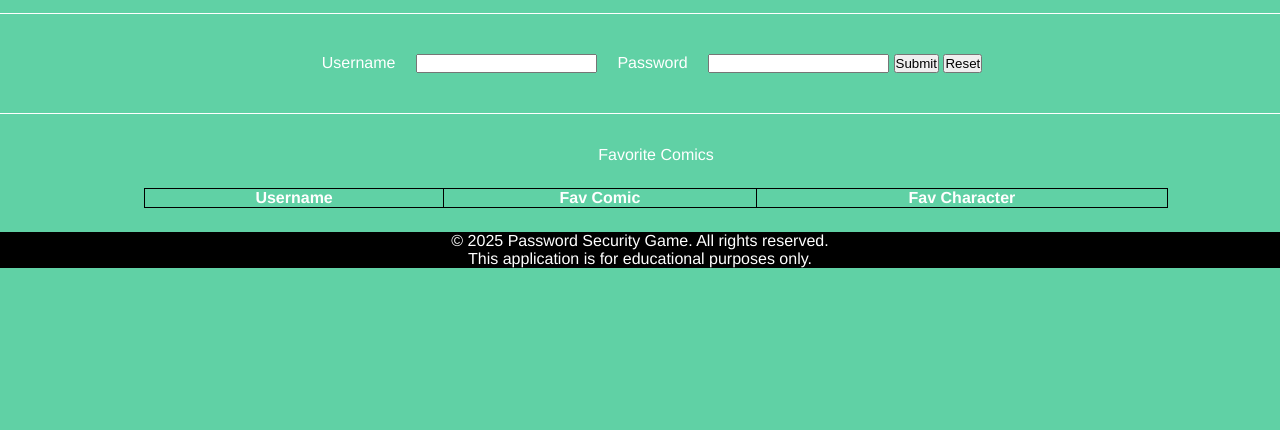
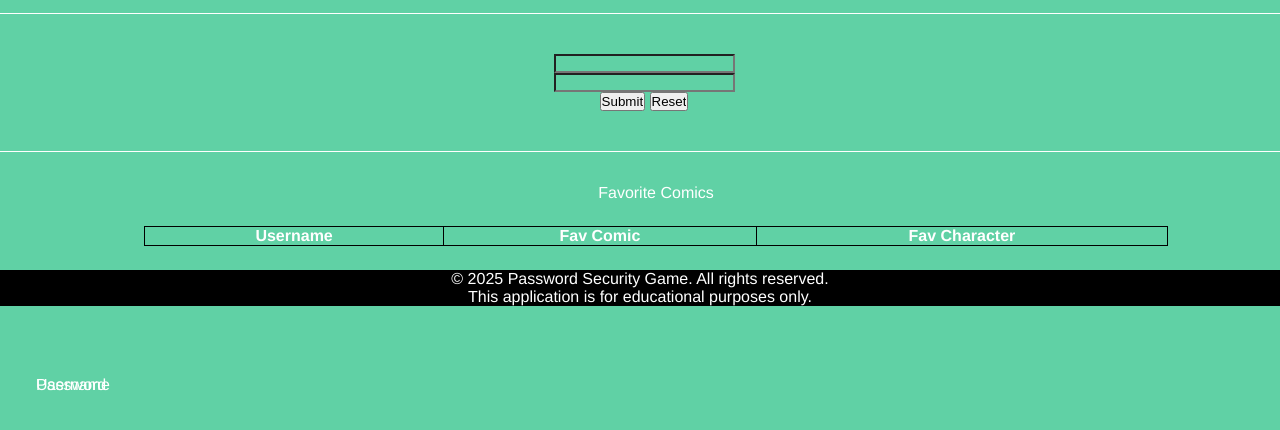
Before and after one commit to Turttleclam/Password-Game, a website: page public/index.html in a window 1280 px wide. Shown: the part 40-470 px from the top of the page. Drawn offline with Linux system fonts and the light colour scheme.

Commit message:
feat/add page design for now

```diff
--- a/public/index.html
+++ b/public/index.html
@@ -13,10 +13,14 @@
     <main class="container">
         <fieldset class="main" id="main">
             <div class="userInput">
-                <label>Username</label>
-                <input type="text" id="username" name="username"></input>
-                <label>Password</label>
-                <input type="password" id="pwd" name="pwd"></input>
+                <div class="input">
+                    <label>Username</label>
+                    <input type="text" id="username" name="username"></input>
+                </div>
+                <div class="input">
+                    <label>Password</label>
+                    <input type="password" id="pwd" name="pwd"></input>
+                </div>
                 <input type="submit" value="Submit">
                 <input type="reset" value="Reset">
             </div>
--- a/style/styles.css
+++ b/style/styles.css
@@ -51,7 +51,6 @@ label {
 
 .input label {
     position: absolute;
-    transform: translate(-50%);
     top: 50%;
     left: 15px;
     font-size: 16px;
```
